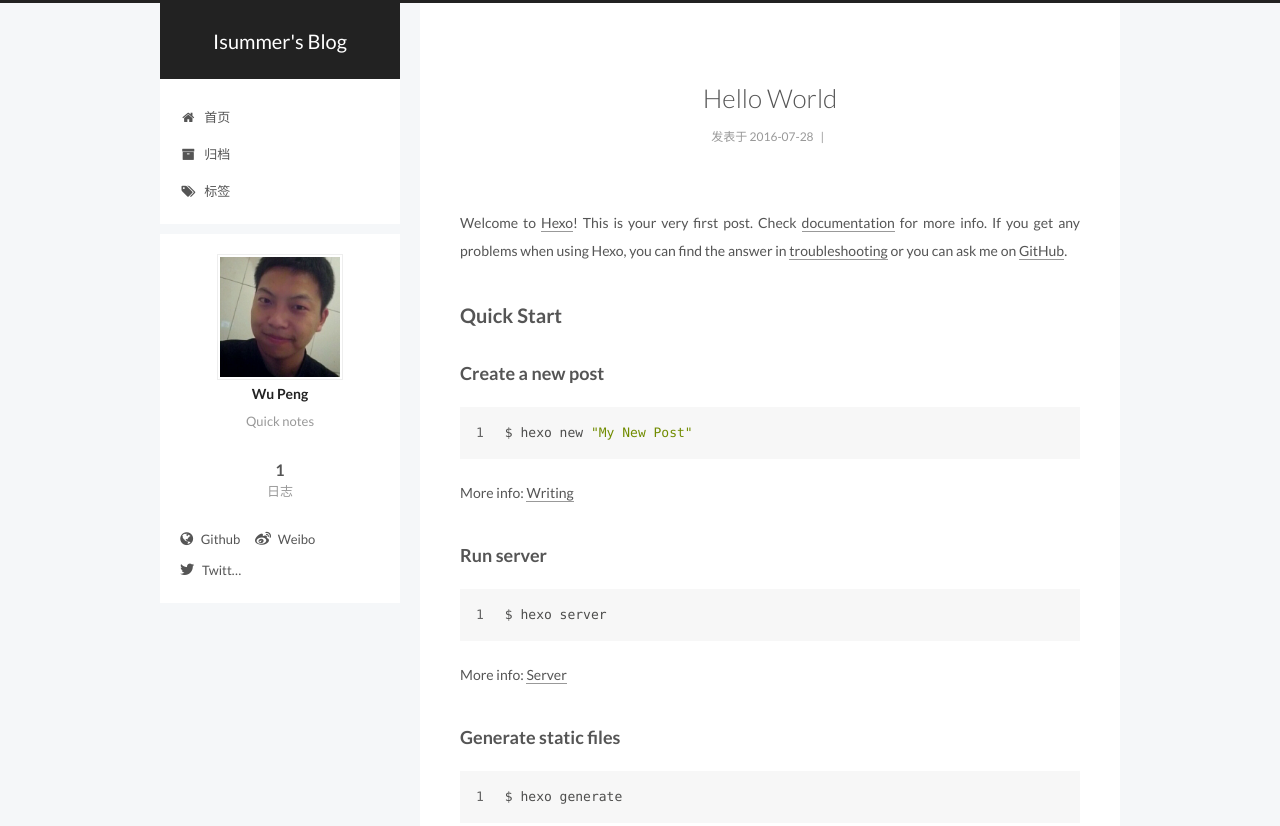
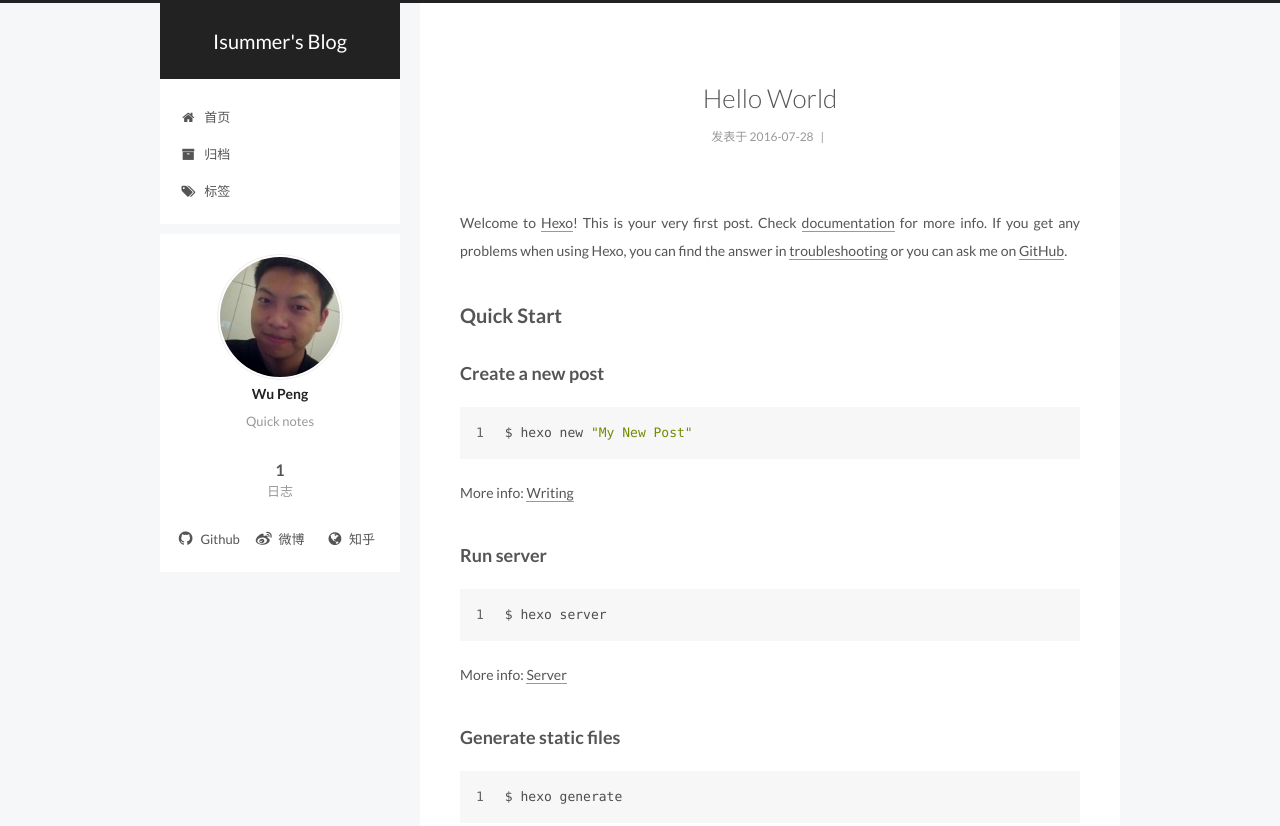
Before and after one commit to iSummer/iSummer.github.io, a plain HTML site: page index.html in a window 1280 px wide. Shown: the top 826 px of the page. Drawn offline with nearby package versions, Linux system fonts and the light colour scheme; some packages are replaced by stand-ins of ours; a script that the page names is missing.

Commit message:
Site updated: 2016-07-28 19:27:56

```diff
--- a/css/main.css
+++ b/css/main.css
@@ -1468,7 +1468,7 @@ pre .javascript .function {
   max-width: 120px;
   height: auto;
   border: 1px solid #eee;
-  border-radius: auto/2;
+  border-radius: 50%;
 }
 .site-author-name {
   margin: 0;
@@ -1550,7 +1550,7 @@ pre .javascript .function {
   width: 4px;
   height: 4px;
   border-radius: 50%;
-  background: #67ffff;
+  background: #ffff82;
 }
 .links-of-blogroll {
   font-size: 13px;
@@ -2455,17 +2455,18 @@ body {
 .links-of-author-item {
   float: left;
   margin: 5px 0 0;
-  width: 35%;
+  width: 33%;
 }
 .links-of-author-item a {
   box-sizing: border-box;
   display: inline-block;
   margin-right: 0;
   margin-bottom: 0;
-  padding: 0 5px;
+  padding: 0 3px;
   overflow: hidden;
   white-space: nowrap;
   text-overflow: ellipsis;
+  text-align: center;
 }
 .links-of-author-item a {
   display: block;
@@ -2504,17 +2505,18 @@ body {
 .links-of-blogroll-inline .links-of-blogroll-item {
   float: left;
   margin: 5px 0 0;
-  width: 35%;
+  width: 33%;
 }
 .links-of-blogroll-inline .links-of-blogroll-item a {
   box-sizing: border-box;
   display: inline-block;
   margin-right: 0;
   margin-bottom: 0;
-  padding: 0 5px;
+  padding: 0 3px;
   overflow: hidden;
   white-space: nowrap;
   text-overflow: ellipsis;
+  text-align: center;
 }
 @media (max-width: 767px) {
   .post-body {
--- a/index.html
+++ b/index.html
@@ -386,27 +386,27 @@
               <span class="links-of-author-item">
                 <a href="https://github.com/isummer" target="_blank" title="Github">
 
-                    <i class="fa fa-fw fa-globe"></i>
+                    <i class="fa fa-fw fa-github"></i>
 
                   Github
                 </a>
               </span>
 
               <span class="links-of-author-item">
-                <a href="http://weibo.com/3219310753" target="_blank" title="Weibo">
+                <a href="http://weibo.com/3219310753" target="_blank" title="微博">
 
                     <i class="fa fa-fw fa-weibo"></i>
 
-                  Weibo
+                  微博
                 </a>
               </span>
 
               <span class="links-of-author-item">
-                <a href="http://weibo.com/3219310753" target="_blank" title="Twitter">
+                <a href="https://www.zhihu.com/people/wu-peng-20-60" target="_blank" title="知乎">
 
-                    <i class="fa fa-fw fa-twitter"></i>
+                    <i class="fa fa-fw fa-globe"></i>
 
-                  Twitter
+                  知乎
                 </a>
               </span>
 
```
Also changed, not shown: 2016/07/28/hello-world/index.html (+6 -6 lines), archives/2016/07/index.html (+6 -6 lines), archives/2016/index.html (+6 -6 lines), archives/index.html (+6 -6 lines).
